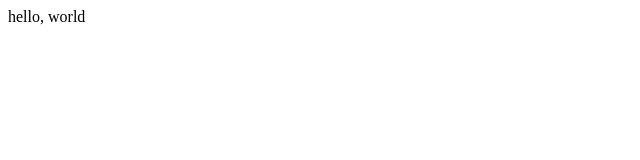
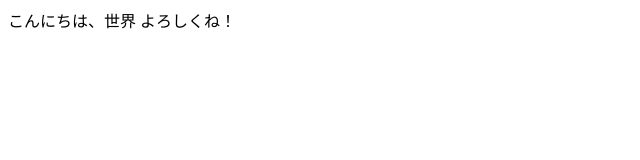
Before and after one commit to tsujikazuya/1961, a plain HTML site: page site/test.html in a window 1280 px wide. Shown: the whole page, without its empty margins (0-640 px from the left). Drawn offline with Linux system fonts and the light colour scheme.

Commit message:
日本語に

```diff
--- a/site/test.html
+++ b/site/test.html
@@ -8,6 +8,7 @@
     <meta name="viewport" content="width=device-width, initial-scale=1.0">
   </head>
   <body>
-  hello, world
+  こんにちは、世界
+  よろしくね！
   </body>
 </html>
```
